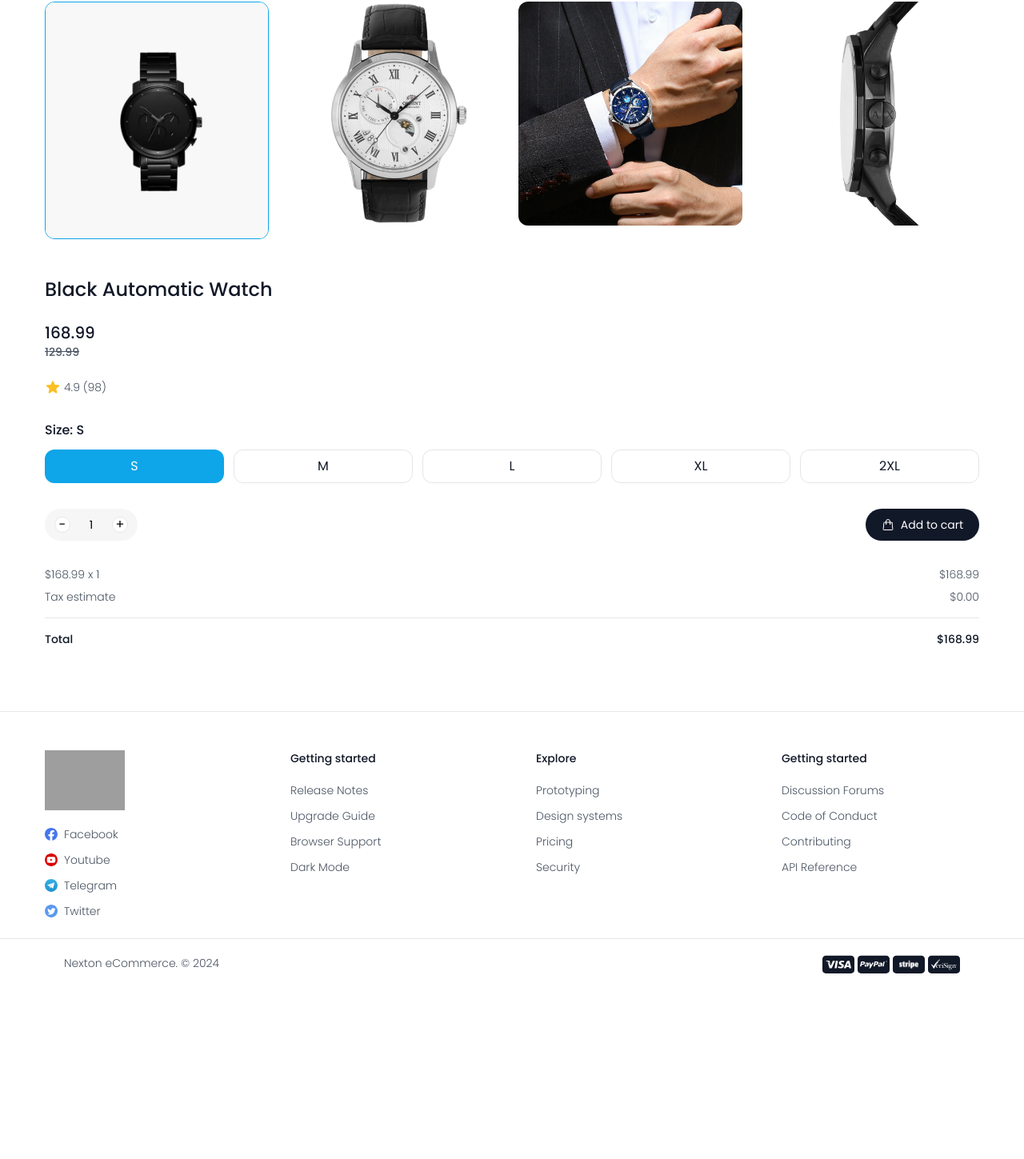
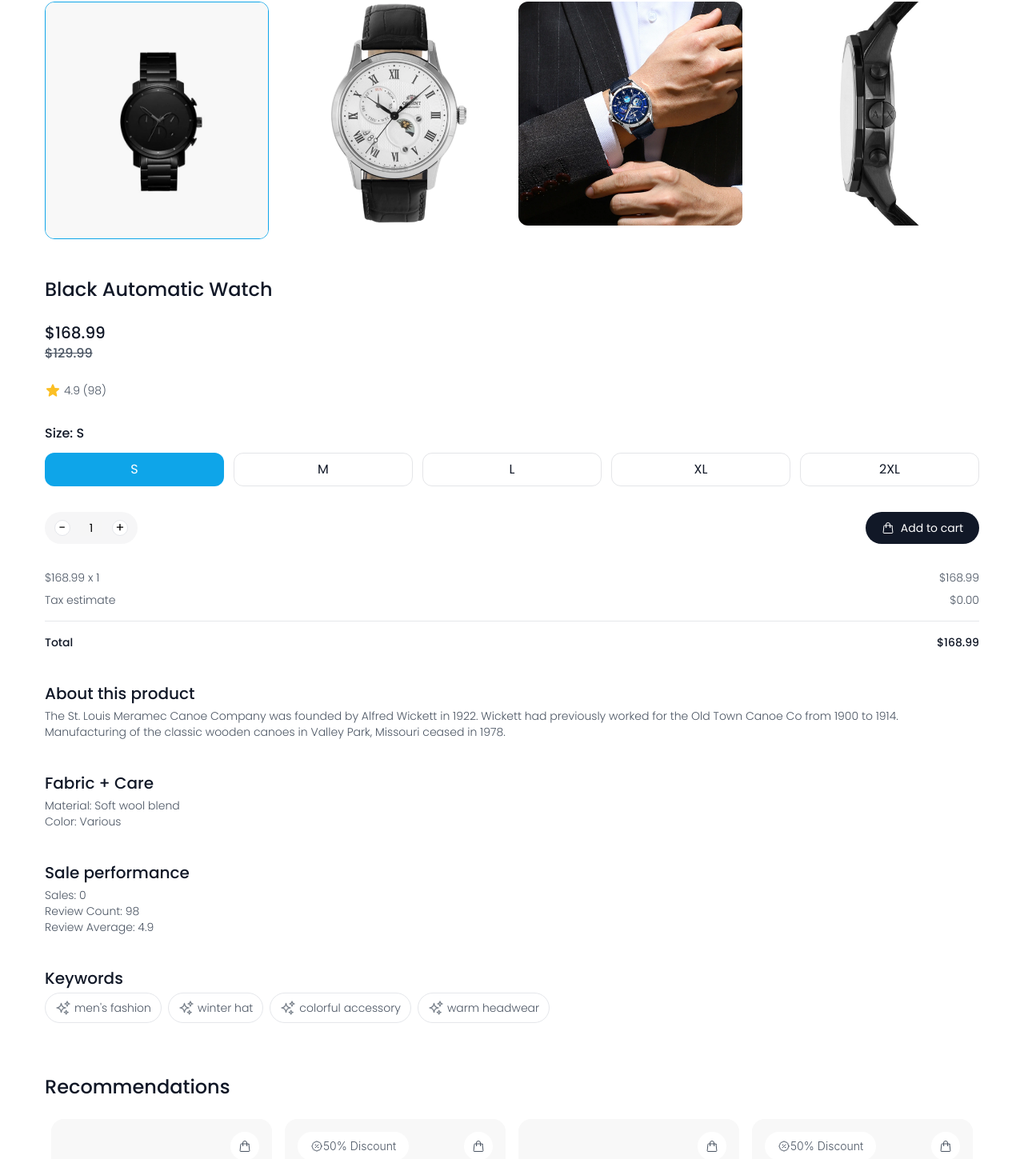
Before and after one commit to BlueDaisy061/nexton-ecommerce, a Next.js app: page /product/1 in a window 1280 px wide. Shown: the part 1298-2747 px from the top of the page at 80% size. Before the commit the page ends 2535 px from the top, so only its background shows below. Built offline with nearby package versions, Linux system fonts and the light colour scheme; grey boxes are pictures that could not be loaded.

Commit message:
feat: implement product information overview

```diff
--- a/src/app/layout.tsx
+++ b/src/app/layout.tsx
@@ -38,15 +38,13 @@ export default function RootLayout({
   return (
     <html lang="en">
       <body className={`${poppins.className}`}>
-        <header className="flex justify-between content-center bg-default px-4 py-5 top-0 left-0 right-0 fixed z-10 drop-shadow-sm md:px-[3.5rem] md:py-4 lg:px-[4.5rem]">
-          <Image
-            src="/logo.svg"
-            alt="nexton-logo"
-            width={100}
-            height={42}
-            className="hidden md:block"
-          />
-          <Image src="/favicon.svg" alt="favicon" width={24} height={24} className="md:hidden" />
+        <header className="flex justify-between content-center bg-default px-6 py-5 top-0 left-0 right-0 fixed z-10 drop-shadow-sm md:px-[3.5rem] md:py-4 lg:px-[4.5rem]">
+          <Link href={'/'} className="hidden md:block">
+            <Image src="/logo.svg" alt="nexton-logo" width={100} height={42} />
+          </Link>
+          <Link href={'/'} className="self-center md:hidden">
+            <Image src="/favicon.svg" alt="favicon" width={24} height={24} />
+          </Link>
           <NavLinks
             classNames="hidden md:text-sm md:flex md:flex-row md:leading-10"
             pathname={pathname}
--- /dev/null
+++ b/src/app/lib/carousel-settings.tsx
@@ -0,0 +1,30 @@
+export const carouselSettings = {
+  dots: false,
+  slidesToShow: 4,
+  slidesToScroll: 1,
+  responsive: [
+    {
+      breakpoint: 1440,
+      settings: {
+        slidesToShow: 4,
+        slidesToScroll: 1,
+        infinite: true,
+      },
+    },
+    {
+      breakpoint: 1100,
+      settings: {
+        slidesToShow: 2,
+        slidesToScroll: 1,
+        initialSlide: 2,
+      },
+    },
+    {
+      breakpoint: 789,
+      settings: {
+        slidesToShow: 1,
+        slidesToScroll: 1,
+      },
+    },
+  ],
+};
--- /dev/null
+++ b/src/app/lib/index.ts
@@ -0,0 +1,4 @@
+export * from './carousel-settings';
+export * from './constants';
+export * from './product-detail';
+export * from './products';
--- a/src/app/lib/product-detail.tsx
+++ b/src/app/lib/product-detail.tsx
@@ -6,6 +6,7 @@ export type ProductDetailType = {
   material: string;
   color: string;
   salesCount: number;
+  keywords: string[];
 };
 
 export const productsDetail = [
@@ -18,6 +19,7 @@ export const productsDetail = [
     material: 'Soft wool blend',
     color: 'Various',
     salesCount: 0,
+    keywords: ["men's fashion", 'winter hat', 'colorful accessory', 'warm headwear'],
   },
   {
     id: '2',
@@ -28,6 +30,7 @@ export const productsDetail = [
     material: 'Soft wool blend',
     color: 'Various',
     salesCount: 0,
+    keywords: ["men's fashion", 'winter hat', 'colorful accessory'],
   },
   {
     id: '3',
@@ -38,6 +41,7 @@ export const productsDetail = [
     material: 'Soft wool blend',
     color: 'Various',
     salesCount: 0,
+    keywords: ["men's fashion", 'winter hat'],
   },
   {
     id: '4',
@@ -48,6 +52,7 @@ export const productsDetail = [
     material: 'Soft wool blend',
     color: 'Various',
     salesCount: 0,
+    keywords: ["men's fashion", 'winter hat', 'colorful accessory', 'warm headwear'],
   },
   {
     id: '5',
@@ -58,6 +63,7 @@ export const productsDetail = [
     material: 'Soft wool blend',
     color: 'Various',
     salesCount: 0,
+    keywords: ["men's fashion", 'winter hat', 'colorful accessory', 'warm headwear'],
   },
   {
     id: '6',
@@ -68,6 +74,7 @@ export const productsDetail = [
     material: 'Soft wool blend',
     color: 'Various',
     salesCount: 0,
+    keywords: ["men's fashion", 'winter hat', 'colorful accessory', 'warm headwear'],
   },
   {
     id: '7',
@@ -78,6 +85,7 @@ export const productsDetail = [
     material: 'Soft wool blend',
     color: 'Various',
     salesCount: 0,
+    keywords: ["men's fashion", 'winter hat', 'colorful accessory', 'warm headwear'],
   },
   {
     id: '8',
@@ -88,6 +96,7 @@ export const productsDetail = [
     material: 'Soft wool blend',
     color: 'Various',
     salesCount: 0,
+    keywords: ["men's fashion", 'winter hat', 'colorful accessory', 'warm headwear'],
   },
   {
     id: '9',
@@ -98,5 +107,6 @@ export const productsDetail = [
     material: 'Soft wool blend',
     color: 'Various',
     salesCount: 0,
+    keywords: ["men's fashion", 'winter hat', 'colorful accessory', 'warm headwear'],
   },
 ];
--- a/src/app/lib/products.tsx
+++ b/src/app/lib/products.tsx
@@ -19,7 +19,6 @@ export const products = [
     productName: 'Black Automatic Watch',
     productCategory: 'Accessories',
     price: 100.98,
-    salePrice: 90.98,
     rate: 4.8,
     numberOfFeedbacks: 79,
   },
--- a/src/app/product/[id]/page.tsx
+++ b/src/app/product/[id]/page.tsx
@@ -3,8 +3,10 @@ import { productsDetail } from '@/app/lib/product-detail';
 import { products } from '@/app/lib/products';
 import { PrimaryButton } from '@/app/ui/button';
 import { ProductItem } from '@/app/ui/product-item';
+import { RecommendedProducts } from '@/app/ui/recommended-products';
 import { StarIcon } from '@heroicons/react/16/solid';
-import { ShoppingBagIcon } from '@heroicons/react/24/outline';
+import { ShoppingBagIcon, SparklesIcon } from '@heroicons/react/24/outline';
+import Link from 'next/link';
 import { usePathname } from 'next/navigation';
 import { useState } from 'react';
 
@@ -35,13 +37,13 @@ export default function ProductPage() {
     <div className="pt-[4.5rem] my-10 mx-6 md:mx-[3.5rem] md:mb-20 lg:mx-[4.5rem]">
       <div className="lg:flex lg:flex-row lg:gap-8 lg:h-[80vh]">
         {/* Product display */}
-        <div className="lg:flex lg:flex-row-reverse lg:gap-6">
+        <div className="lg:flex lg:flex-row-reverse lg:gap-6 lg:w-[60vw]">
           {/* Product display images */}
           <ProductItem
             product={{ ...product, image: `/product-detail-${imageDisplay}.png` }}
             showDetail={false}
           />
-          <div className="w-full flex flex-row justify-between gap-4 mt-5 lg:flex-col lg:w-[20%] lg:gap-4 lg:justify-between lg:mt-0">
+          <div className="w-full flex flex-row justify-between gap-4 mt-5 lg:flex-col lg:w-[10vw] lg:gap-4 lg:justify-between lg:mt-0">
             {Array.from({ length: 4 }, (_, id) => {
               return (
                 <div key={id} className="w-full" onClick={() => setImageDisplay(id + 1)}>
@@ -59,13 +61,18 @@ export default function ProductPage() {
           </div>
           {/* Product info and add to cart */}
         </div>
-        <div className="my-10 flex flex-col gap-8 lg:w-[50%] lg:border lg:border-border lg:rounded-3xl lg:p-8 lg:my-0">
+        <div className="my-10 flex flex-col gap-8 lg:w-[40vw] lg:border lg:border-border lg:rounded-3xl lg:p-8 lg:my-0">
           <div className="grid gap-6 lg:gap-8">
             <h2 className="lg:text-3xl">{product.productName}</h2>
             <div className="flex flex-col gap-6 lg:flex-row-reverse lg:justify-between">
               <div>
-                <h3>{product.salePrice}</h3>
-                <h5 className="text-body-text line-through">{product.price}</h5>
+                {product.salePrice && (
+                  <div className="lg:flex lg:flex-col lg:items-end">
+                    <h3>${product.salePrice.toFixed(2)}</h3>
+                    <h4 className="text-body-text line-through">${product.price.toFixed(2)}</h4>
+                  </div>
+                )}
+                {!product.salePrice && <h5>${product.price.toFixed(2)}</h5>}
               </div>
               <div className="flex gap-1">
                 <StarIcon className="w-5 h-5 text-yellow" />
@@ -124,11 +131,13 @@ export default function ProductPage() {
                 +
               </button>
             </div>
-            <PrimaryButton
-              title={'Add to cart'}
-              leftIcon={<ShoppingBagIcon className="w-4 h-4" />}
-              style="hover:drop-shadow-xl"
-            />
+            <Link href={'/checkout'}>
+              <PrimaryButton
+                title={'Add to cart'}
+                leftIcon={<ShoppingBagIcon className="w-4 h-4" />}
+                style="hover:drop-shadow-xl"
+              />
+            </Link>
           </div>
           <div className="grid gap-4">
             <div className="grid gap-2">
@@ -152,9 +161,40 @@ export default function ProductPage() {
         </div>
       </div>
       {/* Product detail text */}
-      <div></div>
+      <div className="flex flex-col gap-10 mt-10 lg:w-[60%] lg:mt-14">
+        <hr className="hidden lg:block lg:text-border" />
+        <div>
+          <h3 className="mb-1">About this product</h3>
+          <p>{productDetail?.productOverview}</p>
+        </div>
+        <div>
+          <h3 className="mb-1">Fabric + Care</h3>
+          <p>Material: {productDetail?.material}</p>
+          <p>Color: {productDetail?.color}</p>
+        </div>
+        <div>
+          <h3 className="mb-1">Sale performance</h3>
+          <p>Sales: {productDetail?.salesCount}</p>
+          <p>Review Count: {product.numberOfFeedbacks}</p>
+          <p>Review Average: {product.rate}</p>
+        </div>
+        <div>
+          <h3 className="mb-1">Keywords</h3>
+          <div className="flex flex-wrap gap-2">
+            {productDetail?.keywords.map((keyword, id) => (
+              <div key={id} className="py-2 px-3 border border-border flex gap-1 rounded-full">
+                <SparklesIcon width={20} height={20} className="text-body-text/75" />
+                <p>{keyword}</p>
+              </div>
+            ))}
+          </div>
+        </div>
+      </div>
       {/* Recommended products */}
-      <div></div>
+      <div className="my-16 lg:my-24">
+        <h2 className="mb-6 lg:mb-10">Recommendations</h2>
+        <RecommendedProducts />
+      </div>
     </div>
   );
 }
--- a/src/app/ui/button.tsx
+++ b/src/app/ui/button.tsx
@@ -3,15 +3,18 @@ export const PrimaryButton = ({
   leftIcon,
   rightIcon,
   style,
+  onClick,
 }: {
   title: string;
   leftIcon?: any;
   rightIcon?: any;
   style?: string;
+  onClick?: any;
 }) => {
   return (
     <button
       className={`${style} rounded-full flex gap-2 items-center bg-primary-color text-sm text-default py-[10px] px-5 lg:py-4 lg:px-8 lg:text-base`}
+      onClick={onClick}
     >
       {leftIcon}
       {title}
@@ -20,10 +23,22 @@ export const PrimaryButton = ({
   );
 };
 
-export const SecondaryButton = ({ title, style }: { title: string; style?: string }) => {
+export const SecondaryButton = ({
+  title,
+  style,
+  leftIcon,
+  rightIcon,
+}: {
+  title: string;
+  style?: string;
+  leftIcon?: any;
+  rightIcon?: any;
+}) => {
   return (
     <button className={`${style} rounded-full bg-gray text-sm text-body-text py-[10px] px-5`}>
+      {leftIcon}
       {title}
+      {rightIcon}
     </button>
   );
 };
--- a/src/app/ui/product-item.tsx
+++ b/src/app/ui/product-item.tsx
@@ -9,7 +9,7 @@ export type ProductInfo = {
   productName: string;
   productCategory: string;
   price: number;
-  salePrice: number;
+  salePrice?: number;
   rate: number;
   numberOfFeedbacks: number;
 };
@@ -50,7 +50,7 @@ export const ProductItem = ({
         </div>
       </div>
       {showDetail && (
-        <div className="px-4 flex justify-between">
+        <div className="px-4 mt-3 flex justify-between">
           <div>
             <div className="mb-4">
               <h5>{productName}</h5>
@@ -63,10 +63,13 @@ export const ProductItem = ({
               </p>
             </div>
           </div>
-          <div className="flex flex-col items-end">
-            <h4>${salePrice}</h4>
-            <p className="line-through">${price}</p>
-          </div>
+          {salePrice && (
+            <div className="flex flex-col items-end">
+              <h5>${salePrice.toFixed(2)}</h5>
+              <p className="line-through">${price.toFixed(2)}</p>
+            </div>
+          )}
+          {!salePrice && <h5>${price.toFixed(2)}</h5>}
         </div>
       )}
     </>
--- /dev/null
+++ b/src/app/ui/recommended-products.tsx
@@ -0,0 +1,17 @@
+import { Carousel } from 'antd';
+import { carouselSettings, products } from '../lib';
+import React from 'react';
+import Link from 'next/link';
+import { ProductItem } from './product-item';
+
+export const RecommendedProducts = () => {
+  return (
+    <Carousel autoplay {...carouselSettings} className="flex justify-between gap-5">
+      {products.map((product, key) => (
+        <Link href={`/product/${product.id}`} key={key} className="px-2">
+          <ProductItem product={product} />
+        </Link>
+      ))}
+    </Carousel>
+  );
+};
```
Also changed, not shown: src/app/page.tsx (+3 -39 lines).
